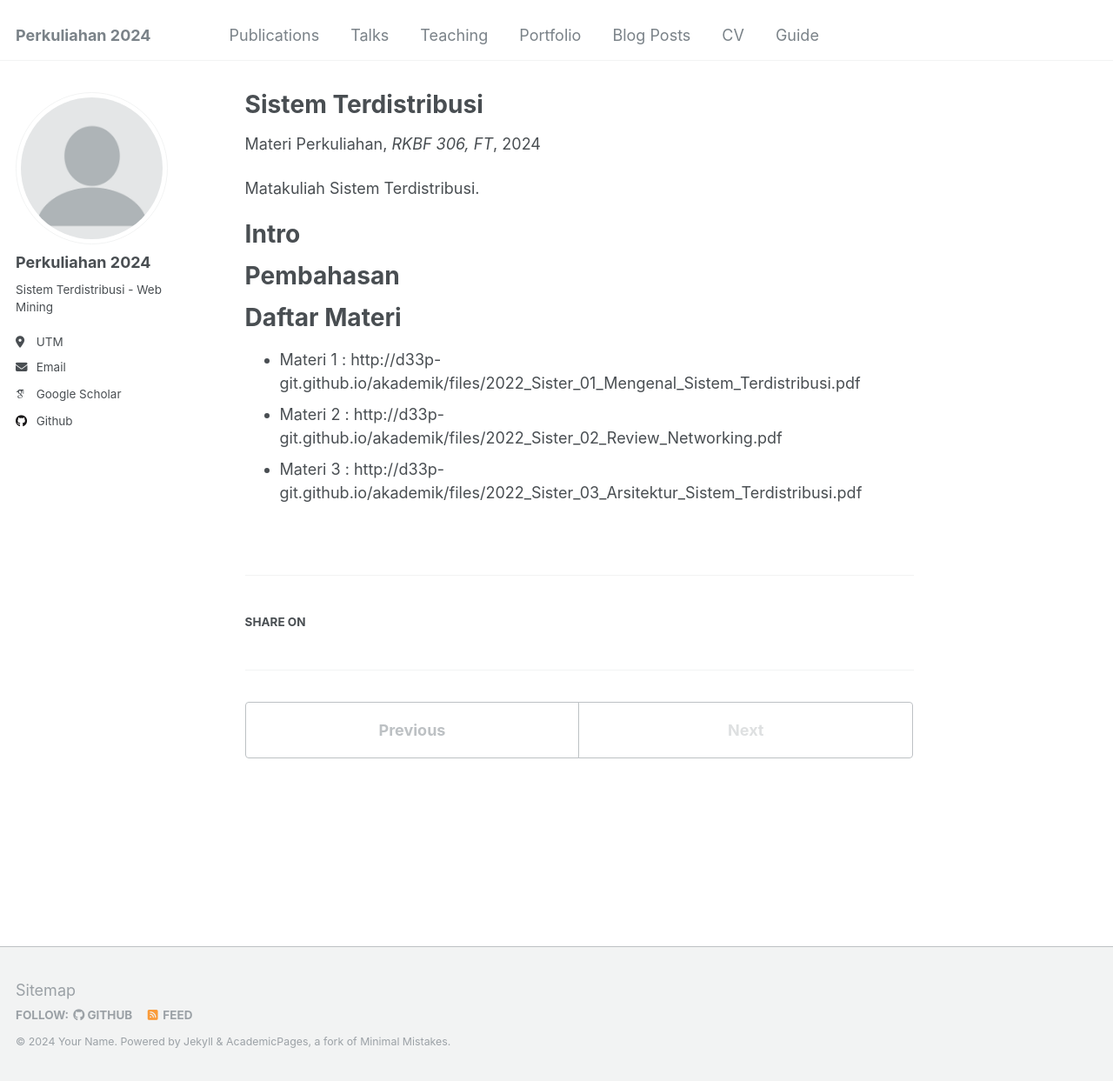
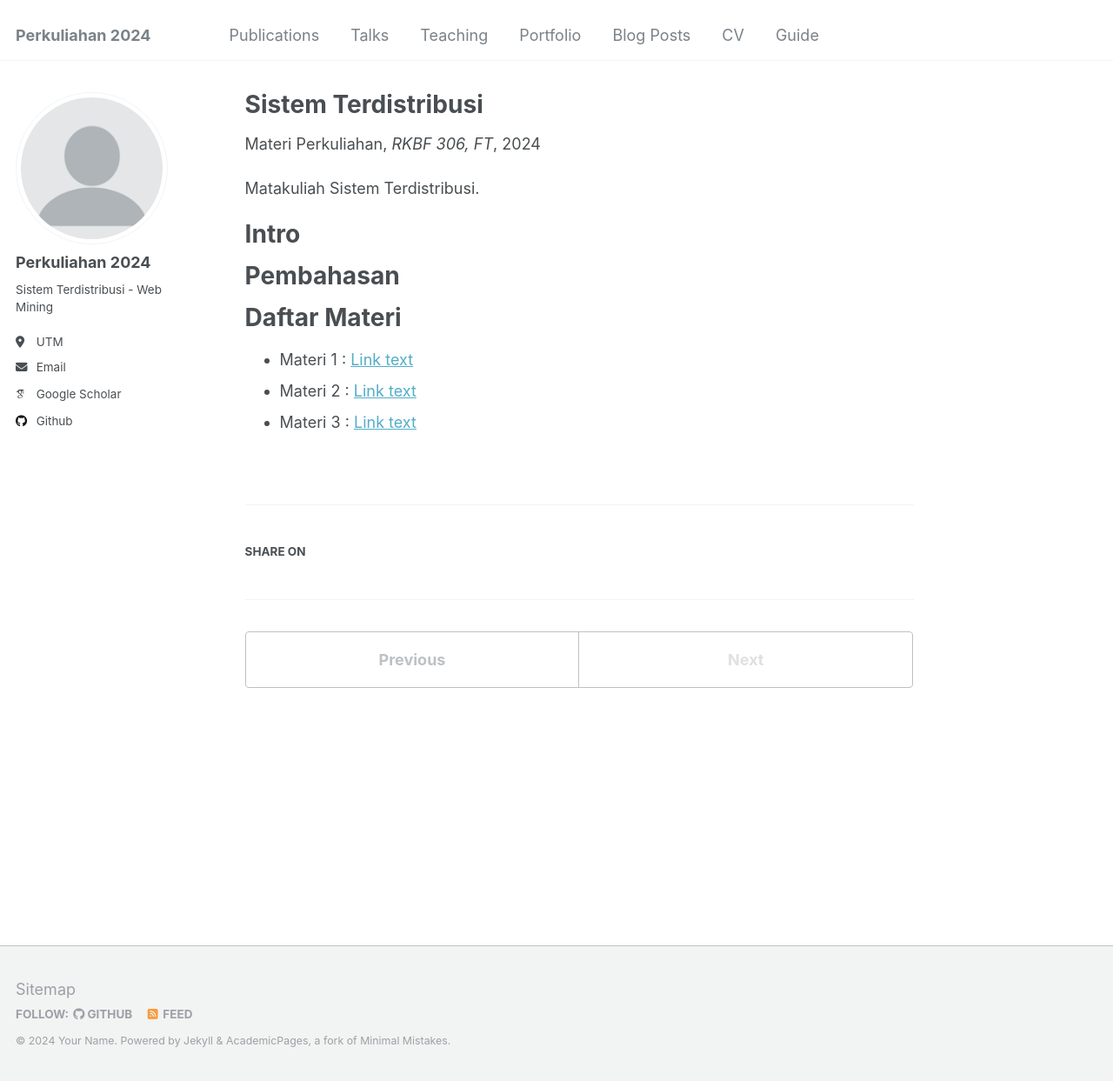
Before and after one commit to d33p-git/akademik, a Jekyll site: the page built from _teaching/2024-spring-teaching-1.md, in a window 1280 px wide and 1243 px high. Shown: the whole window at 87% size. Built offline with Jekyll 4.4.1, drawn with Linux system fonts in a browser that asks for light colours; some web fonts are replaced.

Commit message:
Update 2024-spring-teaching-1.md

```diff
--- a/_teaching/2024-spring-teaching-1.md
+++ b/_teaching/2024-spring-teaching-1.md
@@ -18,6 +18,6 @@ Pembahasan
 
 Daftar Materi
 ======
-* Materi 1 : http://d33p-git.github.io/akademik/files/2022_Sister_01_Mengenal_Sistem_Terdistribusi.pdf
-* Materi 2 : http://d33p-git.github.io/akademik/files/2022_Sister_02_Review_Networking.pdf
-* Materi 3 : http://d33p-git.github.io/akademik/files/2022_Sister_03_Arsitektur_Sistem_Terdistribusi.pdf
+* Materi 1 : [Link text](http://d33p-git.github.io/akademik/files/2022_Sister_01_Mengenal_Sistem_Terdistribusi.pdf)
+* Materi 2 : [Link text](http://d33p-git.github.io/akademik/files/2022_Sister_02_Review_Networking.pdf)
+* Materi 3 : [Link text](http://d33p-git.github.io/akademik/files/2022_Sister_03_Arsitektur_Sistem_Terdistribusi.pdf)
```
